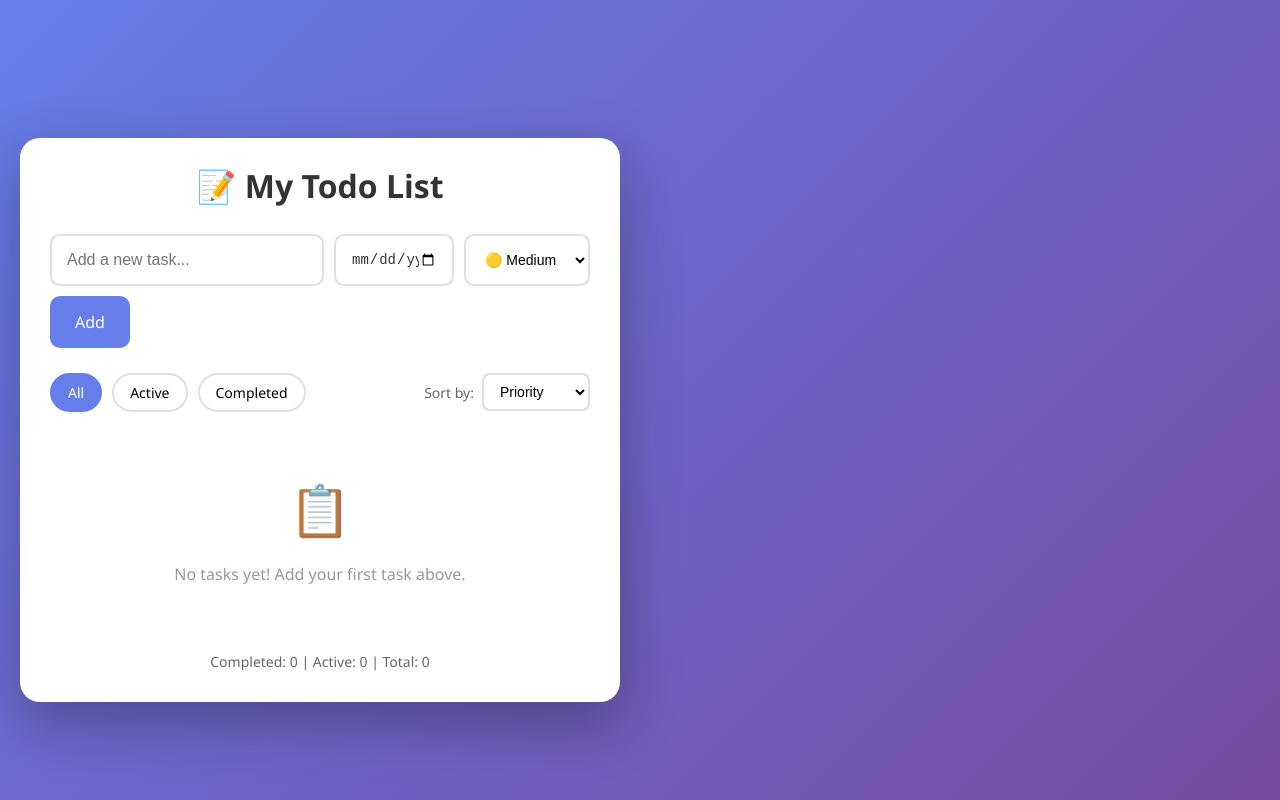
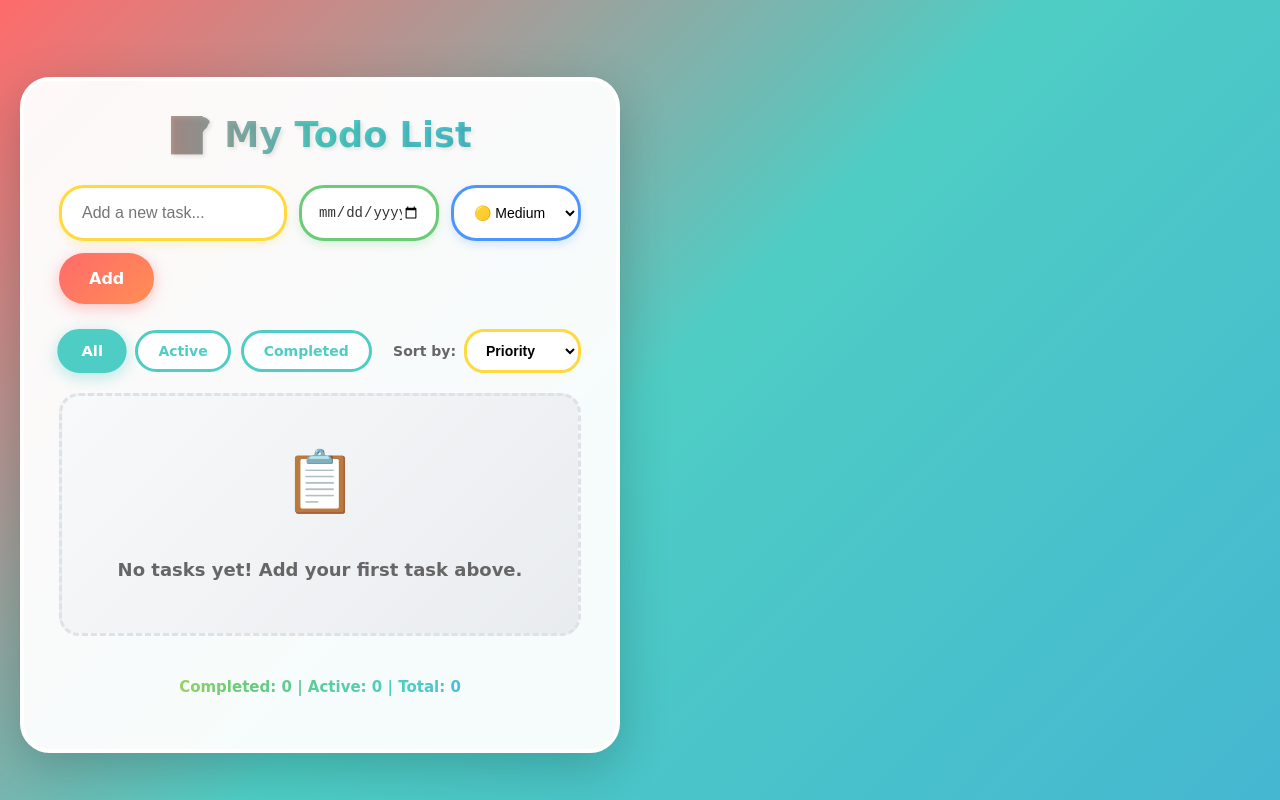
Before and after one commit to Jan85/todo-list, a React (Vite) app: page / in a window 1280 px wide. Built offline with nearby package versions, Linux system fonts and the light colour scheme.

Commit message:
Add colorful playful design to todo app

```diff
--- a/src/App.css
+++ b/src/App.css
@@ -5,8 +5,8 @@
 }
 
 body {
-    font-family: 'Segoe UI', Tahoma, Geneva, Verdana, sans-serif;
-    background: linear-gradient(135deg, #667eea 0%, #764ba2 100%);
+    font-family: 'Comic Sans MS', 'Chalkboard SE', sans-serif;
+    background: linear-gradient(135deg, #FF6B6B 0%, #4ECDC4 50%, #45B7D1 100%);
     min-height: 100vh;
     padding: 20px;
 }
@@ -17,87 +17,106 @@ body {
 }
 
 .todo-app {
-    background: white;
-    border-radius: 20px;
-    box-shadow: 0 20px 60px rgba(0, 0, 0, 0.3);
-    padding: 30px;
-    margin-top: 40px;
+    background: rgba(255, 255, 255, 0.95);
+    border-radius: 30px;
+    box-shadow: 0 15px 50px rgba(0, 0, 0, 0.2);
+    padding: 35px;
+    margin-top: 30px;
+    border: 4px solid #fff;
 }
 
 h1 {
     text-align: center;
-    color: #333;
+    background: linear-gradient(90deg, #FF6B6B, #4ECDC4, #45B7D1);
+    -webkit-background-clip: text;
+    -webkit-text-fill-color: transparent;
+    background-clip: text;
     margin-bottom: 30px;
-    font-size: 2rem;
+    font-size: 2.2rem;
+    font-weight: bold;
+    text-shadow: 2px 2px 4px rgba(0, 0, 0, 0.1);
 }
 
 .input-group {
     display: flex;
     flex-wrap: wrap;
-    gap: 10px;
+    gap: 12px;
     margin-bottom: 25px;
 }
 
 #todo-input {
     flex: 1;
     min-width: 200px;
-    padding: 15px;
-    border: 2px solid #e0e0e0;
-    border-radius: 10px;
+    padding: 16px 20px;
+    border: 3px solid #FFD93D;
+    border-radius: 25px;
     font-size: 16px;
     outline: none;
-    transition: border-color 0.3s;
+    transition: all 0.3s;
+    box-shadow: 0 4px 10px rgba(255, 217, 61, 0.2);
 }
 
 #todo-input:focus {
-    border-color: #667eea;
+    border-color: #FF6B6B;
+    box-shadow: 0 4px 15px rgba(255, 107, 107, 0.3);
+    transform: scale(1.02);
 }
 
 #due-date {
-    padding: 15px;
-    border: 2px solid #e0e0e0;
-    border-radius: 10px;
+    padding: 16px;
+    border: 3px solid #6BCB77;
+    border-radius: 25px;
     font-size: 14px;
     outline: none;
-    transition: border-color 0.3s;
+    transition: all 0.3s;
     cursor: pointer;
     background: white;
     color: #333;
-    width: 120px;
+    width: 140px;
     flex-shrink: 0;
+    box-shadow: 0 4px 10px rgba(107, 203, 119, 0.2);
 }
 
 #due-date:focus {
-    border-color: #667eea;
+    border-color: #4ECDC4;
+    box-shadow: 0 4px 15px rgba(78, 205, 196, 0.3);
 }
 
 #priority {
-    padding: 15px;
-    border: 2px solid #e0e0e0;
-    border-radius: 10px;
+    padding: 16px;
+    border: 3px solid #4D96FF;
+    border-radius: 25px;
     font-size: 14px;
     outline: none;
     cursor: pointer;
     background: white;
+    box-shadow: 0 4px 10px rgba(77, 150, 255, 0.2);
 }
 
 #priority:focus {
-    border-color: #667eea;
+    border-color: #FF6B6B;
 }
 
 #add-btn {
-    padding: 15px 25px;
-    background: #667eea;
+    padding: 16px 30px;
+    background: linear-gradient(135deg, #FF6B6B 0%, #FF8E53 100%);
     color: white;
     border: none;
-    border-radius: 10px;
+    border-radius: 25px;
     font-size: 16px;
+    font-weight: bold;
     cursor: pointer;
-    transition: background 0.3s;
+    transition: all 0.3s;
+    box-shadow: 0 4px 15px rgba(255, 107, 107, 0.4);
 }
 
 #add-btn:hover {
-    background: #5568d3;
+    transform: translateY(-3px);
+    box-shadow: 0 6px 20px rgba(255, 107, 107, 0.5);
+}
+
+#add-btn:active {
+    transform: translateY(0);
 }
 
 .controls-row {
@@ -124,36 +143,41 @@ h1 {
 .sort-group label {
     font-size: 14px;
     color: #666;
+    font-weight: 600;
 }
 
 .sort-group select {
-    padding: 8px 12px;
-    border: 2px solid #e0e0e0;
-    border-radius: 8px;
+    padding: 10px 15px;
+    border: 3px solid #FFD93D;
+    border-radius: 20px;
     font-size: 14px;
     cursor: pointer;
     background: white;
+    font-weight: 600;
 }
 
 .sort-group select:focus {
-    border-color: #667eea;
+    border-color: #FF6B6B;
     outline: none;
 }
 
 .filter-btn {
-    padding: 8px 16px;
-    border: 2px solid #e0e0e0;
+    padding: 10px 20px;
+    border: 3px solid #4ECDC4;
     background: white;
-    border-radius: 20px;
+    border-radius: 25px;
     cursor: pointer;
     font-size: 14px;
+    font-weight: 600;
     transition: all 0.3s;
+    color: #4ECDC4;
 }
 
 .filter-btn:hover, .filter-btn.active {
-    background: #667eea;
+    background: #4ECDC4;
     color: white;
-    border-color: #667eea;
+    transform: scale(1.05);
+    box-shadow: 0 4px 15px rgba(78, 205, 196, 0.4);
 }
 
 .todo-list {
@@ -163,21 +187,26 @@ h1 {
 .todo-item {
     display: flex;
     align-items: center;
-    padding: 15px;
-    background: #f8f9fa;
-    border-radius: 10px;
-    margin-bottom: 10px;
+    padding: 18px;
+    background: linear-gradient(135deg, #fff 0%, #f8f9fa 100%);
+    border-radius: 20px;
+    margin-bottom: 12px;
     transition: all 0.3s;
     flex-wrap: wrap;
-    gap: 10px;
+    gap: 12px;
+    border: 2px solid #eee;
+    box-shadow: 0 4px 10px rgba(0, 0, 0, 0.05);
 }
 
 .todo-item:hover {
-    transform: translateX(5px);
+    transform: translateY(-3px) scale(1.02);
+    box-shadow: 0 8px 25px rgba(0, 0, 0, 0.1);
+    border-color: #4ECDC4;
 }
 
 .todo-item.completed {
-    opacity: 0.6;
+    opacity: 0.7;
+    background: linear-gradient(135deg, #f0f0f0 0%, #e8e8e8 100%);
 }
 
 .todo-item.completed .todo-text {
@@ -186,34 +215,37 @@ h1 {
 }
 
 .todo-item.overdue {
-    border-left: 4px solid #ff6b6b;
+    border-left: 6px solid #FF6B6B;
+    background: linear-gradient(135deg, #fff 0%, #ffeaea 100%);
 }
 
 .checkbox {
-    width: 22px;
-    height: 22px;
-    border: 2px solid #667eea;
+    width: 28px;
+    height: 28px;
+    border: 3px solid #4ECDC4;
     border-radius: 50%;
     cursor: pointer;
-    margin-right: 10px;
+    margin-right: 12px;
     display: flex;
     align-items: center;
     justify-content: center;
     transition: all 0.3s;
     flex-shrink: 0;
+    box-shadow: 0 3px 10px rgba(78, 205, 196, 0.3);
 }
 
 .checkbox:hover {
-    background: #e0e0e0;
+    background: #4ECDC4;
+    transform: scale(1.1);
 }
 
 .todo-item.completed .checkbox {
-    background: #667eea;
+    background: linear-gradient(135deg, #6BCB77 0%, #4ECDC4 100%);
+    border-color: #6BCB77;
 }
 
 .checkbox::after {
-    content: '✓';
-    color: white;
+    content: '🌟';
     font-size: 14px;
     display: none;
 }
@@ -228,10 +260,11 @@ h1 {
 }
 
 .todo-text {
-    font-size: 16px;
+    font-size: 17px;
     color: #333;
     display: block;
-    margin-bottom: 5px;
+    margin-bottom: 8px;
+    font-weight: 500;
 }
 
 .todo-meta {
@@ -241,38 +274,44 @@ h1 {
 }
 
 .priority-badge {
-    padding: 3px 10px;
-    border-radius: 12px;
+    padding: 5px 14px;
+    border-radius: 20px;
     font-size: 12px;
-    font-weight: 600;
+    font-weight: 700;
+    text-transform: uppercase;
 }
 
 .priority-high {
-    background: #ffebee;
-    color: #c62828;
+    background: linear-gradient(135deg, #FF6B6B 0%, #ee5a5a 100%);
+    color: white;
+    box-shadow: 0 3px 10px rgba(255, 107, 107, 0.3);
 }
 
 .priority-medium {
-    background: #fff3e0;
-    color: #e65100;
+    background: linear-gradient(135deg, #FFD93D 0%, #fcc419 100%);
+    color: #333;
+    box-shadow: 0 3px 10px rgba(255, 217, 61, 0.3);
 }
 
 .priority-low {
-    background: #e8f5e9;
-    color: #2e7d32;
+    background: linear-gradient(135deg, #6BCB77 0%, #51cf66 100%);
+    color: white;
+    box-shadow: 0 3px 10px rgba(107, 203, 119, 0.3);
 }
 
 .due-date-badge {
-    padding: 3px 10px;
-    border-radius: 12px;
+    padding: 5px 14px;
+    border-radius: 20px;
     font-size: 12px;
-    background: #e3f2fd;
-    color: #1565c0;
+    font-weight: 600;
+    background: linear-gradient(135deg, #4D96FF 0%, #3b8dff 100%);
+    color: white;
+    box-shadow: 0 3px 10px rgba(77, 150, 255, 0.3);
 }
 
 .due-date-badge.overdue {
-    background: #ffebee;
-    color: #c62828;
+    background: linear-gradient(135deg, #FF6B6B 0%, #ee5a5a 100%);
+    box-shadow: 0 3px 10px rgba(255, 107, 107, 0.3);
 }
 
 .actions {
@@ -281,37 +320,63 @@ h1 {
 }
 
 .delete-btn {
-    background: #ff6b6b;
+    background: linear-gradient(135deg, #FF6B6B 0%, #ff8787 100%);
     color: white;
     border: none;
-    padding: 8px 15px;
-    border-radius: 5px;
+    padding: 10px 18px;
+    border-radius: 20px;
     cursor: pointer;
     font-size: 14px;
-    transition: background 0.3s;
+    font-weight: 600;
+    transition: all 0.3s;
+    box-shadow: 0 3px 10px rgba(255, 107, 107, 0.3);
 }
 
 .delete-btn:hover {
-    background: #ee5a5a;
+    transform: scale(1.05);
+    box-shadow: 0 5px 15px rgba(255, 107, 107, 0.4);
 }
 
 .stats {
     text-align: center;
     margin-top: 25px;
     color: #666;
-    font-size: 14px;
+    font-size: 15px;
+    font-weight: 600;
+    background: linear-gradient(90deg, #FFD93D, #6BCB77, #4ECDC4, #4D96FF);
+    -webkit-background-clip: text;
+    -webkit-text-fill-color: transparent;
+    background-clip: text;
+    padding: 15px;
+    border-radius: 15px;
+    background-color: #f8f9fa;
 }
 
 .empty-state {
     text-align: center;
     color: #999;
-    padding: 40px 20px;
+    padding: 50px 20px;
+    background: linear-gradient(135deg, #f8f9fa 0%, #e9ecef 100%);
+    border-radius: 20px;
+    border: 3px dashed #dee2e6;
 }
 
 .empty-state span {
-    font-size: 50px;
+    font-size: 60px;
     display: block;
-    margin-bottom: 15px;
+    margin-bottom: 20px;
+    animation: bounce 1s infinite;
+}
+
+@keyframes bounce {
+    0%, 100% { transform: translateY(0); }
+    50% { transform: translateY(-10px); }
+}
+
+.empty-state p {
+    font-size: 18px;
+    font-weight: 600;
+    color: #666;
 }
 
 @media (max-width: 500px) {
@@ -320,14 +385,14 @@ h1 {
     }
 
     .todo-app {
-        padding: 20px 15px;
-        margin-top: 20px;
-        border-radius: 15px;
+        padding: 25px 18px;
+        margin-top: 15px;
+        border-radius: 25px;
     }
 
     h1 {
-        font-size: 1.5rem;
-        margin-bottom: 20px;
+        font-size: 1.6rem;
+        margin-bottom: 25px;
     }
 
     .input-group {
@@ -336,19 +401,19 @@ h1 {
 
     #todo-input, #due-date, #priority, #add-btn {
         width: 100%;
-        padding: 12px;
+        padding: 14px;
         font-size: 16px;
     }
 
     #add-btn {
-        padding: 14px;
-        font-size: 16px;
+        padding: 16px;
+        font-size: 17px;
     }
 
     .controls-row {
         flex-direction: column;
         align-items: stretch;
-        gap: 12px;
+        gap: 15px;
     }
 
     .filter-group {
@@ -360,71 +425,71 @@ h1 {
     }
 
     .filter-btn {
-        padding: 10px 14px;
-        font-size: 13px;
+        padding: 12px 16px;
+        font-size: 14px;
     }
 
     .todo-item {
         flex-direction: column;
         align-items: flex-start;
-        padding: 12px;
+        padding: 15px;
     }
 
     .checkbox {
-        width: 28px;
-        height: 28px;
-        margin-bottom: 8px;
+        width: 32px;
+        height: 32px;
+        margin-bottom: 10px;
     }
 
     .todo-text {
-        font-size: 15px;
+        font-size: 16px;
     }
 
     .priority-badge, .due-date-badge {
         font-size: 11px;
-        padding: 4px 8px;
+        padding: 6px 10px;
     }
 
     .actions {
         width: 100%;
         justify-content: flex-end;
-        margin-top: 8px;
+        margin-top: 10px;
     }
 
     .delete-btn {
-        padding: 10px 16px;
-        font-size: 14px;
+        padding: 12px 18px;
+        font-size: 15px;
     }
 
     .stats {
-        font-size: 12px;
+        font-size: 14px;
         margin-top: 20px;
     }
 
     .empty-state {
-        padding: 30px 15px;
+        padding: 35px 18px;
     }
 
     .empty-state span {
-        font-size: 40px;
+        font-size: 45px;
     }
 }
 
 @media (max-width: 350px) {
     .todo-app {
-        padding: 15px 10px;
+        padding: 18px 12px;
     }
 
     h1 {
-        font-size: 1.3rem;
+        font-size: 1.4rem;
     }
 
     .filter-btn {
-        padding: 8px 10px;
-        font-size: 12px;
+        padding: 10px 12px;
+        font-size: 13px;
     }
 
     .sort-group label {
-        font-size: 12px;
+        font-size: 13px;
     }
 }
```
Also changed, not shown: src/assets/todo-image.png (added).
